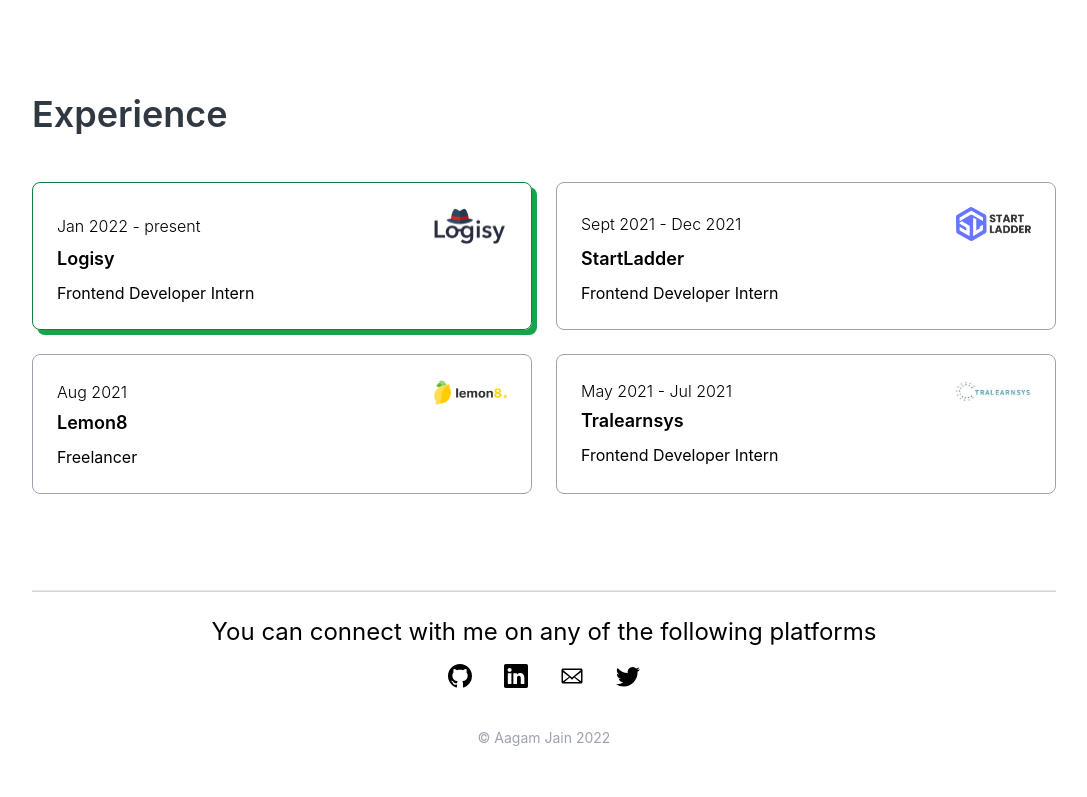
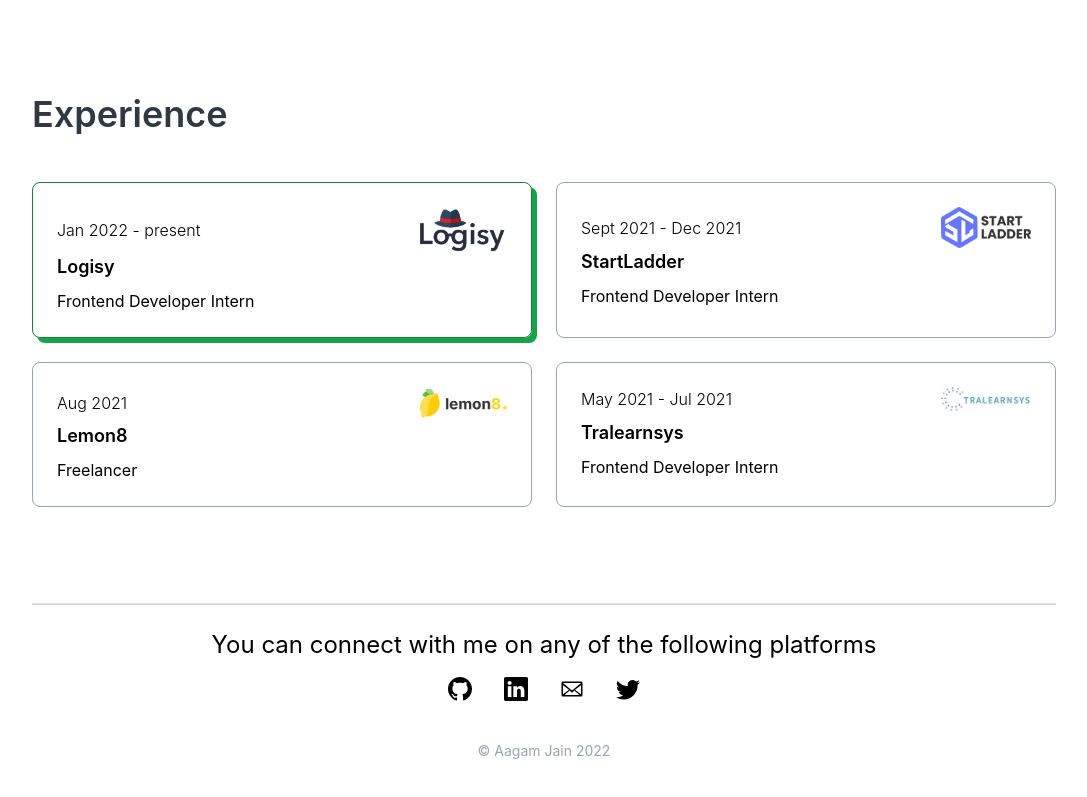
Before and after one commit to Aagam-Jain-113/Aagam-Jain-113.github.io, a React (Create React App) app: page /projects in a window 1280 px wide. Shown: the part 1134-1931 px from the top of the page, without its empty margins (96-1183 px from the left). Built offline with nearby package versions, Linux system fonts and the light colour scheme.

Commit message:
added: Linked the companies

```diff
--- a/src/components/Experience.js
+++ b/src/components/Experience.js
@@ -12,33 +12,33 @@
                 <div className='sm:col-span-1 border border-green-700 shadow-current shadow-green-600 rounded-lg p-6 col-span-2'>
                     <div className='flex items-center justify-between'>
                         <p className='font-light'>Jan 2022 - present</p>
-                        <img src={Logisy} alt="Logo" className='w-1/6' />
+                        <img src={Logisy} alt="Logo" className='w-1/5' />
                     </div>
-                    <p className='font-semibold text-lg'>Logisy</p>
+                    <a href="https://logisy.tech/" rel="noreferrer" target="_blank" className='font-semibold text-lg hover:underline'>Logisy</a>
                     <p className='mt-2'>Frontend Developer Intern</p>
                 </div>
                 <div className='sm:col-span-1 border border-gray-400 rounded-lg p-6 col-span-2'>
                     <div className='flex items-center justify-between'>
                         <p className='font-light'>Sept 2021 - Dec 2021</p>
-                        <img src={StartLadder} alt="Logo" className='w-1/6' />
+                        <img src={StartLadder} alt="Logo" className='w-1/5' />
                     </div>
-                    <p className='font-semibold mt-1 text-lg'>StartLadder</p>
+                    <a href="https://startladder.co/" target="_blank" rel="noreferrer" className='font-semibold text-lg hover:underline'>StartLadder</a>
                     <p className='mt-2'>Frontend Developer Intern</p>
                 </div>
                 <div className='sm:col-span-1 border border-gray-400 rounded-lg p-6 col-span-2'>
-                    <div className='flex items-center justify-between'>
+                    <div className='flex items-center mb-1 justify-between'>
                         <p className='font-light'>Aug 2021</p>
-                        <img src={Lemon8} alt="Logo" className='w-1/6' />
+                        <img src={Lemon8} alt="Logo" className='w-1/5' />
                     </div>
-                    <p className='font-semibold mt-1 text-lg'>Lemon8</p>
+                    <a href="https://lemon8.in/" target="_blank" rel="noreferrer" className='font-semibold text-lg hover:underline'>Lemon8</a>
                     <p className='mt-2'>Freelancer</p>
                 </div>
                 <div className='sm:col-span-1 border border-gray-400 rounded-lg p-6 col-span-2'>
-                    <div className='flex items-center justify-between'>
+                    <div className='flex items-center mb-2 justify-between'>
                         <p className='font-light'>May 2021 - Jul 2021</p>
-                        <img src={Tralearnsys} alt="Logo" className='w-1/6' />
+                        <img src={Tralearnsys} alt="Logo" className='w-1/5' />
                     </div>
-                    <p className='font-semibold mt-1 text-lg'>Tralearnsys</p>
+                    <a href="http://www.tralearnsys.com/" target="_blank" rel="noreferrer" className='font-semibold text-lg hover:underline'>Tralearnsys</a>
                     <p className='mt-2'>Frontend Developer Intern</p>
                 </div>
             </div>
```
